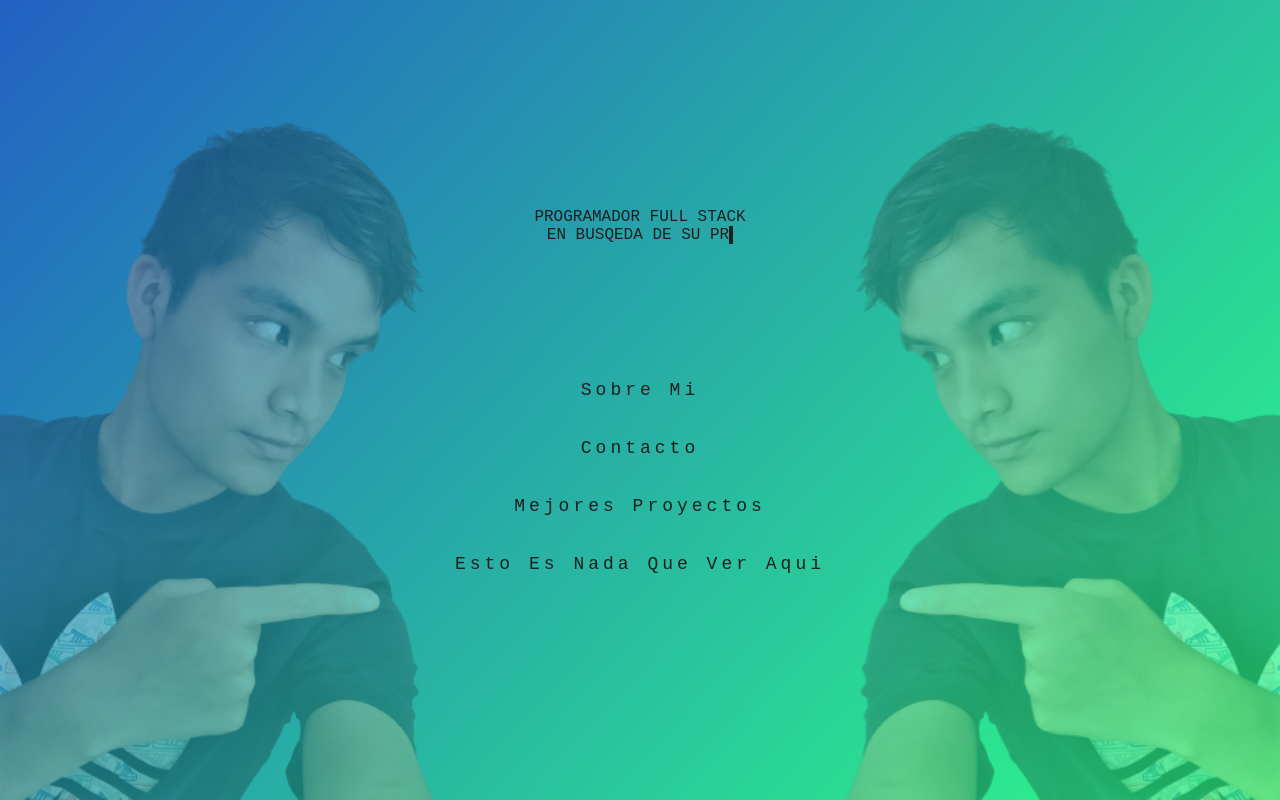
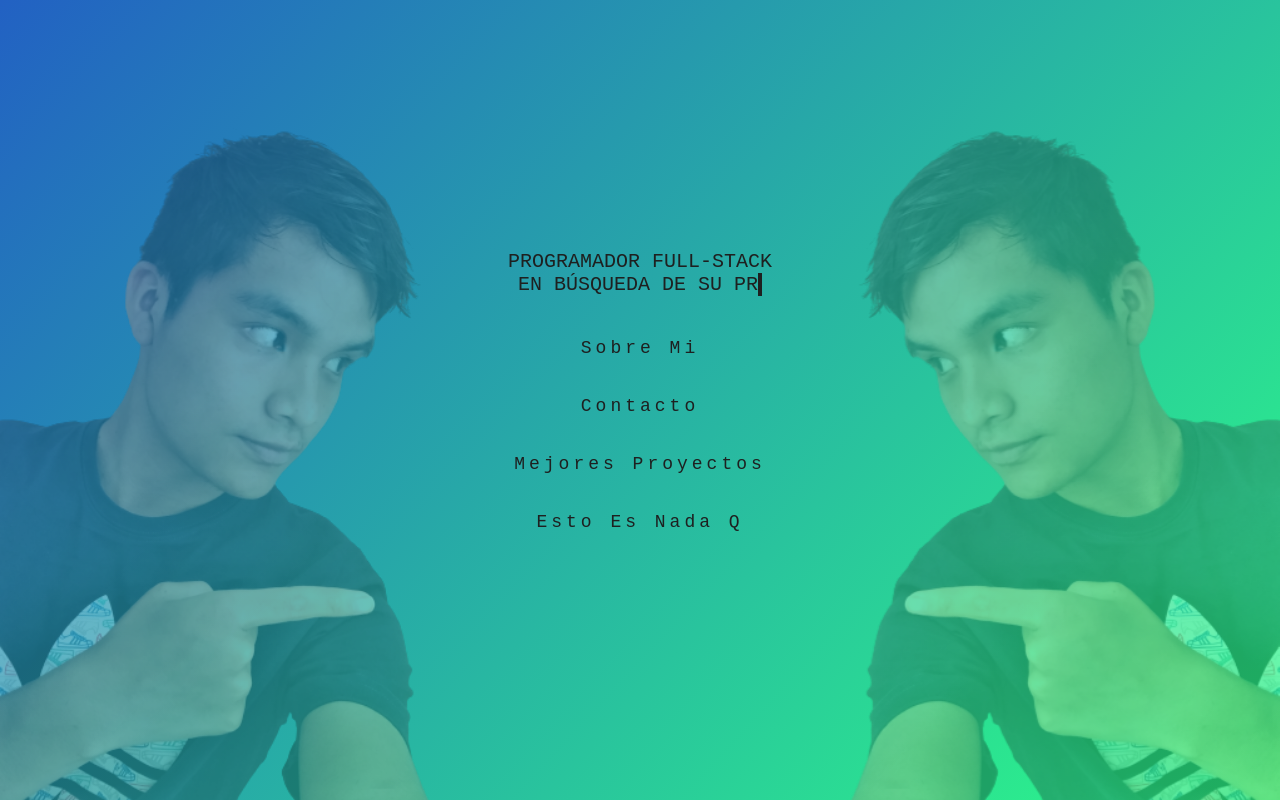
Before and after one commit to fimovol/testdereacttest, a React (Create React App) app: page / in a window 1280 px wide. Built offline with nearby package versions, Linux system fonts and the light colour scheme.

Commit message:
mas cambios

```diff
--- a/src/App.scss
+++ b/src/App.scss
@@ -9,16 +9,17 @@ body{
 }
 .rojo{
   height: 100vh;
-  width: 50%;
-
+  width: 50vw;
+  align-items: end;
   display: flex;
 }
 .verde{
   height: 100vh;
-  width: 50%;
+  width: 50vw;
 
   display: flex;
   justify-content: end;
+  align-items: end;
 }
 .contenedor{
   display: flex;
@@ -31,6 +32,7 @@ body{
   justify-content: center;
   align-items: center;
   flex-direction: column;
+  text-align: center;
 }
 .parrafo{
   text-transform: capitalize;
@@ -46,15 +48,14 @@ body{
   user-select: none;
 }
 .img {
-  transition: all 200ms;
+  opacity: 30%;
   visibility: visible;
-  opacity: 30%;
-  user-select: none;
+  height: 790px;
 }
 .efectoescritura {
   color: #1e2020;
   font-family: monospace;
-  font-size: large;
+  font-size: x-large;
   text-transform: uppercase;
   user-select: none;
   display: block;
@@ -69,17 +70,17 @@ body{
 .efectoescrituraabajo{
   color: #1e2020;
   font-family: monospace;
-  font-size: large;
+  font-size: x-large;
   text-transform: uppercase;
   user-select: none;
   display: block;
   white-space: nowrap;
   border-right: 4px solid;
-  width: 30ch;
-  margin-bottom: 117px;
+  width: 31ch;
   visibility: hidden;
+  margin-bottom: 23px;
 
-  animation: typing 3s steps(30),blink .5s infinite step-end alternate ,aparecer 0.1s infinite;
+  animation: typing 3s steps(31),blink .5s infinite step-end alternate ,aparecer 0.1s infinite;
   overflow: hidden;
   animation-delay: 3.5s;
 }
@@ -101,9 +102,16 @@ body{
   color: rgb(18, 16, 126);
 }
 
-@media (max-width: 800px) {
+@media (max-width: 912px) {
   .img {
     opacity: 0;
     visibility: hidden;
+    height: 72vh;
+  }
+  .efectoescrituraabajo{
+    font-size: large;
+  }
+  .efectoescritura{
+    font-size: large;
   }
 }
--- a/src/App.tsx
+++ b/src/App.tsx
@@ -4,21 +4,20 @@ import imagen from './img/a2.png'
 
 function App(){
   setTimeout( function() {
-    setestado({"border-right": "none"})
+    setestado({borderRight: "none"})
   },3000)
   const [estado,setestado] = useState({})
   return (
     <div className="App">
       <div className="centro">
-        <span className='efectoescritura' style={estado}>programador full stack</span>
-        <span className='efectoescrituraabajo'>en busqeda de su primer empleo</span>
+        <span className='efectoescritura' style={estado}>Programador full-stack</span>
+        <span className='efectoescrituraabajo'>en búsqueda de su primer empleo</span>
         <p className='parrafo'>sobre mi</p>
         <p className='parrafo'>contacto</p>
         <p className='parrafo'>mejores proyectos</p>
-        <p className='parrafo'>esto es nada que ver aqui</p>
+        <p className='parrafo'>esto es nada q</p>
     </div>
     <div className="contenedor">
-
         <div className="rojo">
             <img src={imagen} alt="" className="img"/>
         </div>
```
